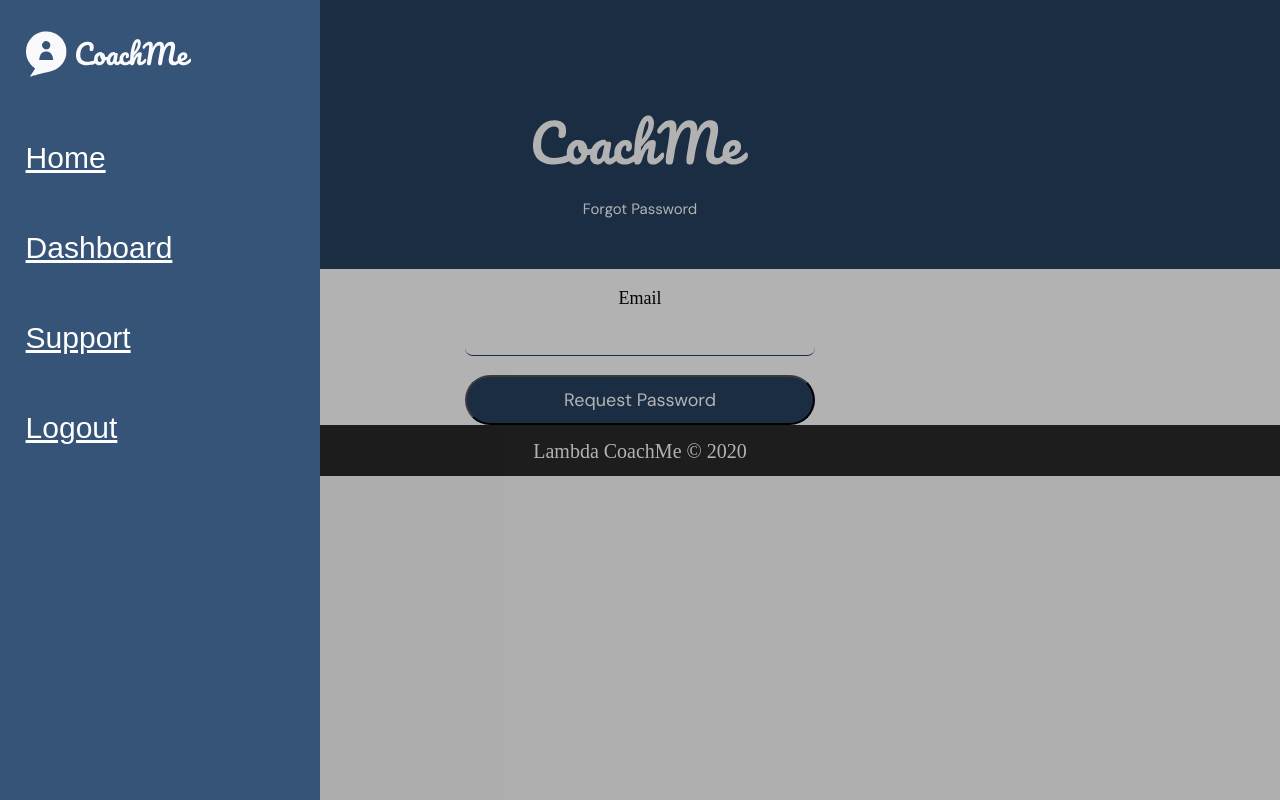
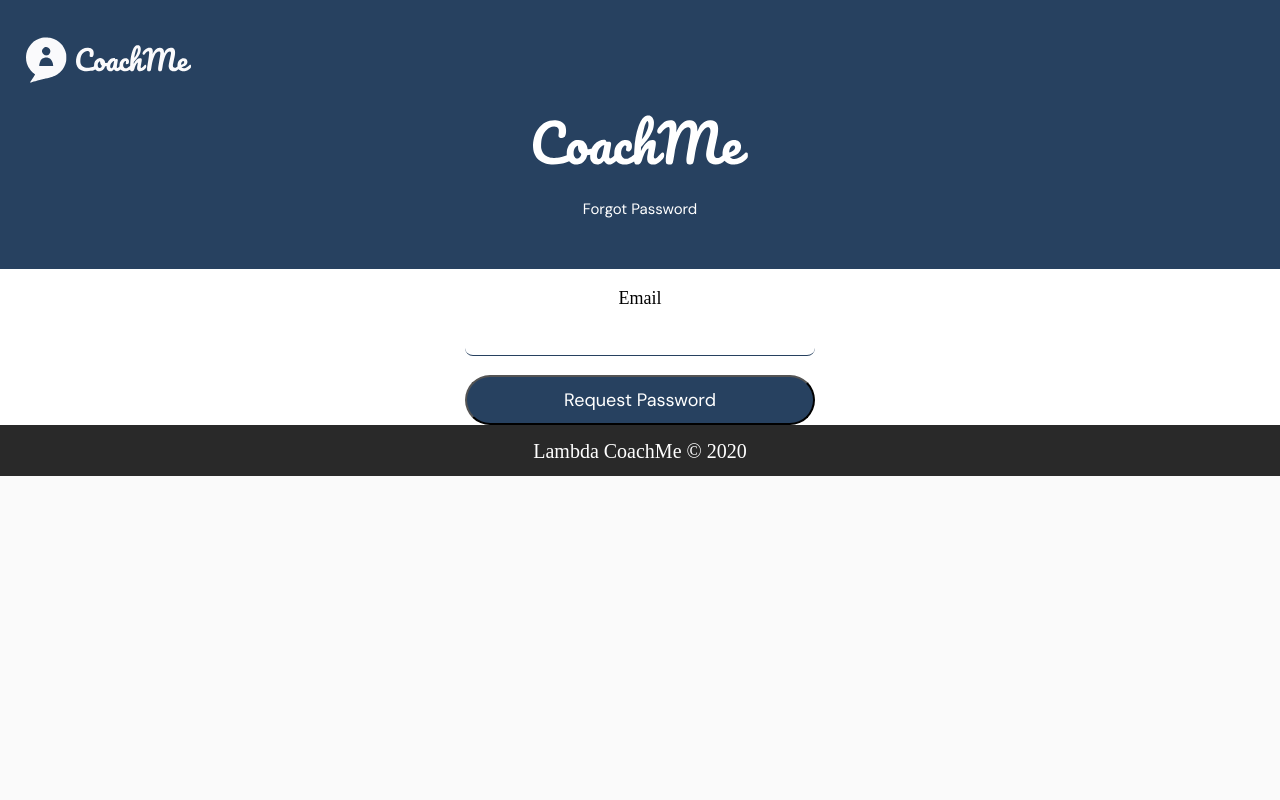
Before and after one commit to BloomTech-Labs/coach-me-fe, a React (Create React App) app in the folder coach-me/: page /email-request in a window 1280 px wide. Built offline with nearby package versions, Linux system fonts and the light colour scheme.

Commit message:
Coach can login.

```diff
--- a/coach-me/src/App.js
+++ b/coach-me/src/App.js
@@ -12,9 +12,8 @@ import './App.css';
 // Test commit
 
 function App() {
-    const [drawerOpen,setDrawerOpen] =useState(true)
+    const [drawerOpen,setDrawerOpen] =useState(false)
     const backdropHandler = () => {
-      console.log(drawerOpen)
       setDrawerOpen(!drawerOpen)
     }
     return (
@@ -27,9 +26,7 @@ function App() {
                     <Footer />
                 </div>
             </Router>
-
         </UIContext.Provider>
-
     );
 }
 
--- a/coach-me/src/actions/authActions.js
+++ b/coach-me/src/actions/authActions.js
@@ -13,7 +13,6 @@ import {
 
 //Coach Registration endpoint
 export const registerCoach = coachData => dispatch => {
-    console.log(coachData);
     dispatch({ type: REGISTER_START });
     return axios
         .post(
@@ -35,13 +34,12 @@ export const registerCoach = coachData => dispatch => {
         });
 };
 //Coach login endpoint
-export const loginCoach = creds => dispatch => {
+export const loginCoach = coachCreds => dispatch => {
     dispatch({ type: LOGIN_START });
     return axios
-        .post(`${process.env.REACT_APP_BACK_END_URL}/coachRoute/login`, creds)
+        .post(`http://localhost:5000/api/auth/login?user_type=coach`, coachCreds)
         .then(res => {
-            localStorage.setItem('token', res.data.token);
-            localStorage.setItem('coachName', res.data.coachName);
+            console.log(res)
             dispatch({
                 type: LOGIN_SUCCESS,
                 payload: res.data.coachName
--- a/coach-me/src/components/coach/coachRegistration/coachRegistration.scss
+++ b/coach-me/src/components/coach/coachRegistration/coachRegistration.scss
@@ -21,6 +21,7 @@
         display: flex;
         flex-direction: column;
         justify-content: space-between;
+
 
         .objective {
             font-family: 'DM Sans', serif;
@@ -53,7 +54,7 @@
         display: flex;
         flex-direction: column;
         color: #274160;
-        margin-top: 2rem;
+        margin-top: 7em;
 
         h4 {
             font-size: 2.5rem;
@@ -114,7 +115,7 @@
             }
         }
         .signup-btn {
-            width: 40%;
+            width: 100%;
             padding: 1.3rem 2rem;
             font-size: 1.5rem;
             text-align: center;
--- a/coach-me/src/components/coach/loginCoach/CoachLoginForm.jsx
+++ b/coach-me/src/components/coach/loginCoach/CoachLoginForm.jsx
@@ -13,6 +13,7 @@ const CoachLoginForm = (props) => {
                 type='text'
                 placeholder='Email'
                 name='email'
+                required
                 className='email'
                 onChange={props.handleChange}
                 value={props.coachCredentials.email}
@@ -20,6 +21,7 @@ const CoachLoginForm = (props) => {
             <input
                 type='password'
                 placeholder='Password'
+                required
                 name='password'
                 className='password'
                 onChange={props.handleChange}
--- a/coach-me/src/components/coach/loginCoach/LoginCoach.js
+++ b/coach-me/src/components/coach/loginCoach/LoginCoach.js
@@ -30,8 +30,9 @@ const LoginCoach = props => {
     const handleSubmit = e => {
         e.preventDefault();
         localStorage.clear();
-        dispatch(loginCoach(coachCredentials)).then(() => {
-            props.history.push('/dashboard');
+        dispatch(loginCoach(coachCredentials)).then((res) => {
+            // props.history.push('/dashboard');
+            console.log(res)
         });
     };
     return (
--- a/coach-me/src/components/coach/loginCoach/loginCoach.scss
+++ b/coach-me/src/components/coach/loginCoach/loginCoach.scss
@@ -57,6 +57,7 @@
         display: flex;
         flex-direction: column;
         color: #274160;
+        margin-top: 7em;
 
         h1 {
             font-size: 2.5rem;
@@ -116,7 +117,7 @@
             }
         }
         .signup-btn {
-            width: 40%;
+            width: 100%;
             padding: 1.3rem 2rem;
             font-size: 1.5rem;
             text-align: center;
--- a/coach-me/src/components/utils/Routes.js
+++ b/coach-me/src/components/utils/Routes.js
@@ -15,11 +15,8 @@ import PasswordReset from '../clients/loginClient/forgotPassword/PasswordReset';
 import Welcome from '../clients/welcomeScreen/WelcomeScreen';
 import CoachRegistration from '../coach/coachRegistration/coachRegistration';
 import LoginCoach from '../coach/loginCoach/LoginCoach';
-
 import AccountOne from '../clients/onboarding/accountCreation/accountOne/AccountOne';
-
 import Splash from '../splash/Splash';
-
 import ProfileOne from '../clients/onboarding/createProfile/profileOne/ProfileOne';
 import ProfileThree from '../clients/onboarding/createProfile/profileThree/ProfileThree';
 import ProfileFour from '../clients/onboarding/createProfile/profileFour/ProfileFour';
@@ -52,9 +49,6 @@ const Routes = props => {
                     path='/password-reset'
                     render={props => <PasswordReset {...props} />}
                 />
-
-
-
                 {/* CREATE ACCOUNT */}
                 <Route path='/createAccount' render={props => <AccountOne />} />
                 <Route
@@ -87,8 +81,6 @@ const Routes = props => {
                 <Route path='/dashboard' component={CoachDashboard} />
                 <Route path='/dashboard-client' component={ClientDashboard} />
                 <Route path='/metric-form' component={HealthMetricForm} />
-                <Route path='/welcome' component={Welcome} />
-
         </>
     );
 };
--- a/coach-me/src/components/utils/UI/sidedrawer/sideDrawer.scss
+++ b/coach-me/src/components/utils/UI/sidedrawer/sideDrawer.scss
@@ -7,7 +7,7 @@ $text-font: 'DM Sans', serif;
 .sidedrawer {
     height: 100vh;
     width: 40vh;
-    background-color: #ddd;
+    background-color: $dark-background;
     transform: translateX(-100%);
     transition: all 0.3s ease-out;
     position: fixed;
@@ -16,10 +16,16 @@ $text-font: 'DM Sans', serif;
     top: 0;
     left: 0;
     z-index: 300;
-
-
+    .logo {
+        margin-top: 2em;
+        color: transparent;
+    }
+    a {
+        color: transparent;
+        font-size: 3em;
+        margin: 1em 0em;
+    }
   }
-
   .sidedrawer-open {
     transform: translateX(0);
     height: 100vh;
@@ -41,8 +47,6 @@ $text-font: 'DM Sans', serif;
         display: flex;
         flex-direction: column;
         margin-top: 3em;
-
-
         a {
             color: white;
             font-size: 3em;
```
Also changed, not shown: coach-me/src/components/coach/coachRegistration/CoachForm.jsx (+10 -2 lines).
